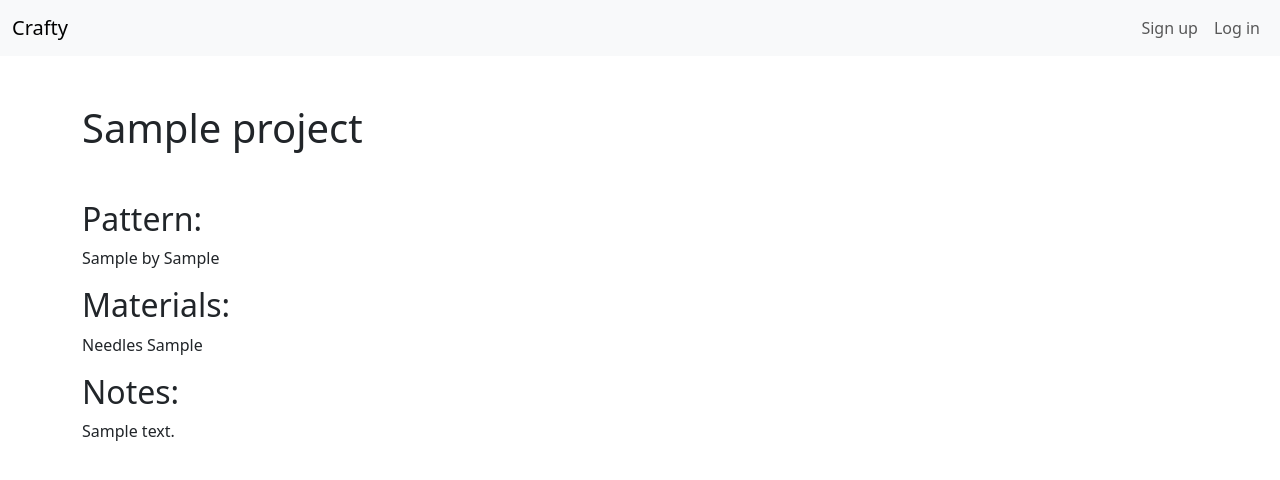
After one commit to aninishioka/craft_app, a Flask app: template templates/projects/details.html in a window 1280 px wide. The commit adds this page. Shown: the top 480 px of the page. Run offline with Flask 3, Linux system fonts and the light colour scheme; the template is opened without the code that fills it: values that come from a table or form of the project are taken from there, others are empty; tables that the repository leaves empty hold one stand-in row (values such as "Sample post").

Commit message:
implement edit project, delete project + delete user

```diff
--- a/app.py
+++ b/app.py
@@ -3,7 +3,7 @@ from dotenv import load_dotenv
 from flask import Flask, g, redirect, render_template, session, flash
 from sqlalchemy.exc import IntegrityError
 from models import db, connect_db, User, Project
-from forms import CSRFProtectForm, SignupForm, LoginForm, NewProjectForm
+from forms import CSRFProtectForm, SignupForm, LoginForm, NewProjectForm, EditProjectForm
 from functools import wraps
 
 
@@ -169,11 +169,28 @@ def user_page(user_id):
     return render_template('users/profile.html', user=user)
 
 
-@app.routes('/users/profile', methods=['GET', 'POST'])
+@app.route('/users/profile', methods=['GET', 'POST'])
 @login_required
 def edit_user():
     # TODO:
     return
+
+@app.post('/users/delete')
+@login_required
+def delete_user():
+    """Handle deleting user."""
+
+    form = g.csrf_form
+
+    if not form.validate_on_submit():
+        flash('Unathorized', 'danger')
+        return redirect("/")
+
+    db.session.delete(g.user)
+    db.session.commit()
+
+    flash('User deleted', 'success')
+    return redirect(f'/signup')
 
 
 ##############################################################################
@@ -201,7 +218,7 @@ def add_project():
         db.session.add(project)
         db.session.commit()
 
-        flash('New project added')
+        flash('New project added', 'success')
         return redirect(f'/users/{g.user.id}')
 
     return render_template('projects/create.html', form=form)
@@ -215,3 +232,50 @@ def project_details(project_id):
     project = Project.query.get_or_404(project_id)
 
     return render_template('projects/details.html', project=project)
+
+
+@app.route('/projects/<int:project_id>/edit', methods=['GET', 'POST'])
+@login_required
+def edit_project(project_id):
+    """Handle editing project.
+    If GET, show form.
+    If form submission valid, update DB and redirect to user's profile"""
+
+    project = Project.query.get_or_404(project_id)
+
+    form = EditProjectForm(obj=project)
+
+    if g.user.id == project.user.id and form.validate_on_submit():
+        project.title = form.title.data or None
+        project.pattern = form.pattern.data
+        project.designer = form.designer.data
+        project.needles = form.needles.data
+        project.content = form.content.data
+
+        db.session.commit()
+
+        flash('Project edited.', 'success')
+        return redirect(f'/users/{g.user.id}')
+
+    return render_template('projects/edit.html', form=form, project_id=project.id)
+
+
+@app.post('/projects/<int:project_id>/delete')
+@login_required
+def delete_project(project_id):
+    """Handle deleting project."""
+
+    project = Project.query.get_or_404(project_id)
+
+    form = g.csrf_form
+
+    if g.user.id != project.user.id and not form.validate_on_submit():
+        flash('Unathorized', 'danger')
+        return redirect("/")
+
+
+    db.session.delete(project)
+    db.session.commit()
+
+    flash('Project deleted', 'success')
+    return redirect(f'/users/{g.user.id}')
--- a/forms.py
+++ b/forms.py
@@ -71,3 +71,31 @@ class NewProjectForm(FlaskForm):
         "Notes",
         validators=[Optional()]
     )
+
+class EditProjectForm(FlaskForm):
+    """Form to edit a project."""
+
+    title = StringField(
+        "Title",
+        validators=[Optional(), Length(max=100)],
+    )
+
+    pattern = StringField(
+        "Pattern Name",
+        validators=[Optional(), Length(max=100)]
+    )
+
+    designer = StringField(
+        "Pattern designer",
+        validators=[Optional(), Length(max=100)]
+    )
+
+    needles = StringField(
+        "Needles",
+        validators=[Optional(), Length(max=50)]
+    )
+
+    content = TextAreaField(
+        "Notes",
+        validators=[Optional()]
+    )
--- /dev/null
+++ b/templates/projects/details.html
@@ -0,0 +1,40 @@
+{% extends 'base.html' %}
+
+{% block content %}
+
+<div class="container">
+
+  {% if g.user.id == project.user.id %}
+  <form>
+    {{ g.csrf_form.hidden_tag() }}
+    <button formaction="/projects/{{project.id}}/edit" class="btn btn-secondary mb-5">
+      Edit
+    </button>
+    <button formaction="/projects/{{project.id}}/delete" formmethod="POST" class="btn btn-danger mb-5">
+      Delete
+    </button>
+</form>
+  {% endif %}
+
+  <h1 class="mb-5">{{ project.title }}</h1>
+
+  {% if project.pattern %}
+  <h2>Pattern:</h2>
+  <p>
+    {{ project.pattern }}
+    {% if project.designer %} by {{ project.designer }} {% endif %}
+  </p>
+  {% endif %}
+
+  {% if project.yarns or project.needles %}
+  <h2>Materials:</h2>
+  {% if project.needles %}
+  <p>Needles {{ project.needles }}</p>
+  {% endif %}
+  {% endif %}
+
+  <h2>Notes:</h2>
+  <p>{{ project.content }}</p>
+</div>
+
+{% endblock %}
```
Also changed, not shown: templates/projects/card.html (added, +10 -0 lines), templates/projects/create.html (added, +22 -0 lines), templates/projects/edit.html (added, +22 -0 lines), templates/users/profile.html (+11 -2 lines).
